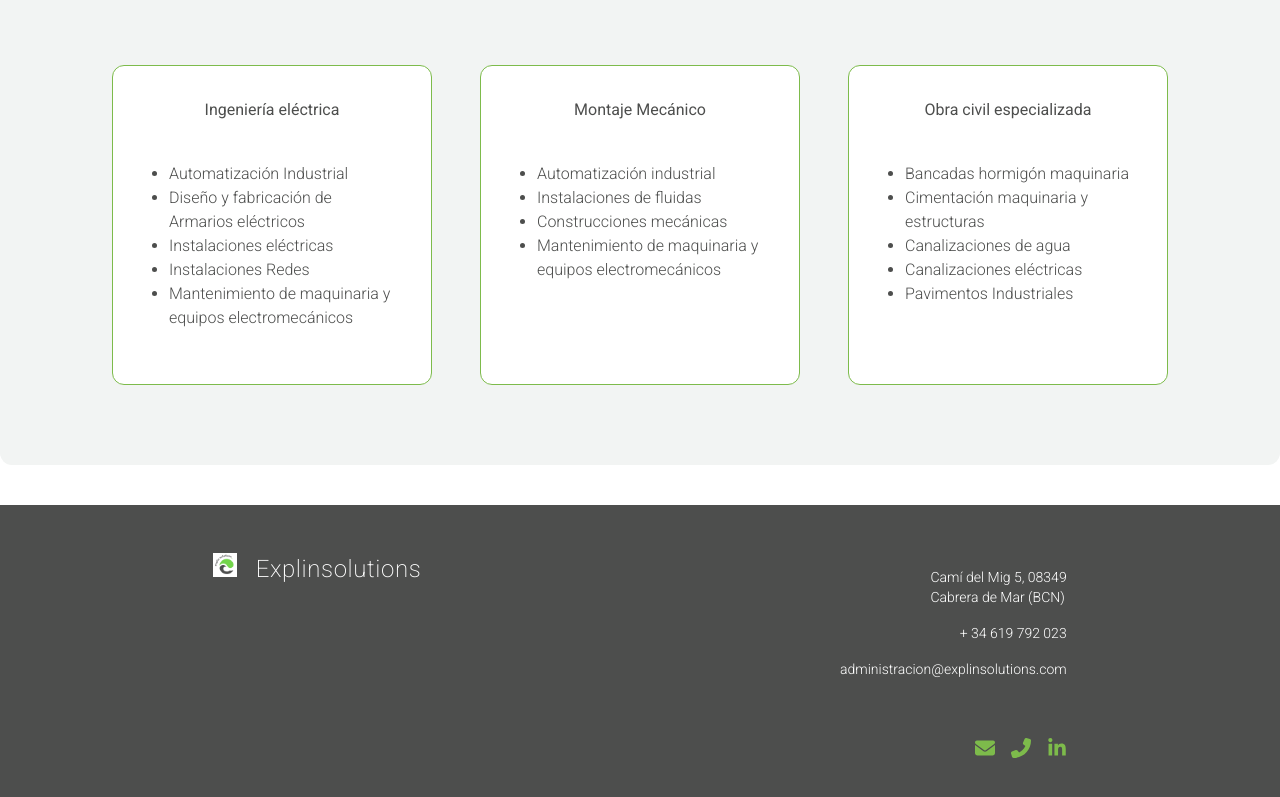
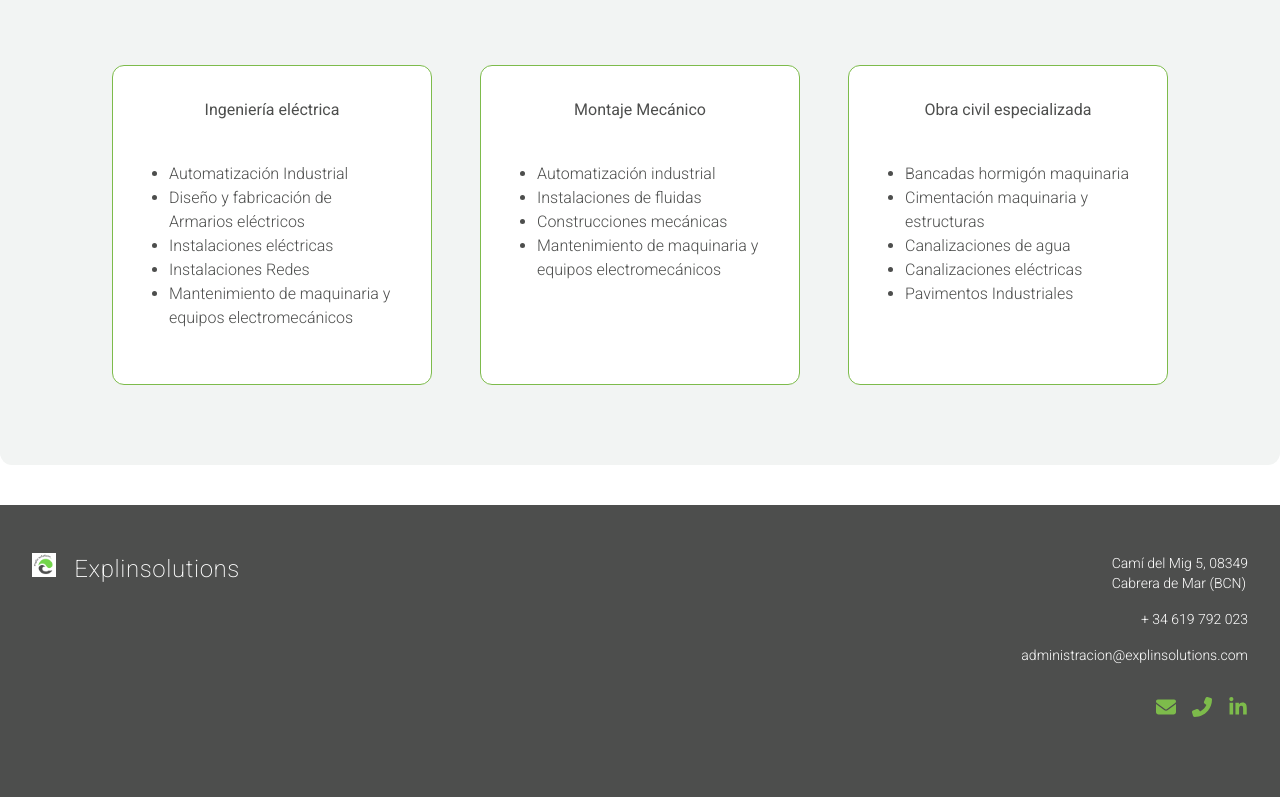
Before and after one commit to kvi-ki/explinsolutions, a Next.js app: page / in a window 1280 px wide. Shown: the part 815-1612 px from the top of the page. Built offline with nearby package versions, Linux system fonts and the light colour scheme.

Commit message:
style: update responsive for 2xl screens

```diff
--- a/src/app/App.tsx
+++ b/src/app/App.tsx
@@ -10,7 +10,7 @@ export default function App() {
   return (
     <>
       <Header />
-      <main className="2xl:w-8/12 2xl:m-auto">
+      <main className="2xl:w-10/12 2xl:m-auto">
         <Description />
         <Services />
       </main>
--- a/src/components/footer/Footer.css
+++ b/src/components/footer/Footer.css
@@ -4,7 +4,7 @@
   .footer {
     @apply h-80 pt-12 pl-4 pr-4 pb-12 bg-darkGray
     md:pl-8 md:pr-8
-    xl:flex justify-center xl:pl-0 xl:pr-0;
+    2xl:flex justify-center 2xl:pl-0 2xl:pr-0;
   }
 
   .footer-icon {
--- a/src/components/footer/Footer.tsx
+++ b/src/components/footer/Footer.tsx
@@ -6,7 +6,7 @@ import './Footer.css';
 export default function Footer() {
   return (
     <footer className="footer">
-      <div className="grid md:grid-cols-2 gap-x-8 gap-y-8 xl:w-8/12">
+      <div className="grid md:grid-cols-2 gap-x-8 gap-y-8 2xl:w-10/12">
         <section className="w-52 flex justify-between">
           <img
             src="/favicon.png"
--- a/src/components/header/Header.tsx
+++ b/src/components/header/Header.tsx
@@ -6,7 +6,7 @@ import Values from '../values/Values';
 export default function Header() {
   return (
     <>
-      <header className="min-w-[8rem] 2xl:w-8/12 2xl:m-auto">
+      <header className="min-w-[8rem] 2xl:w-10/12 2xl:m-auto">
         <div className="h-8 m-4 flex justify-between items-center 2xl:ml-0 2xl:mr-0">
           <img
             src="/favicon.png"
```
